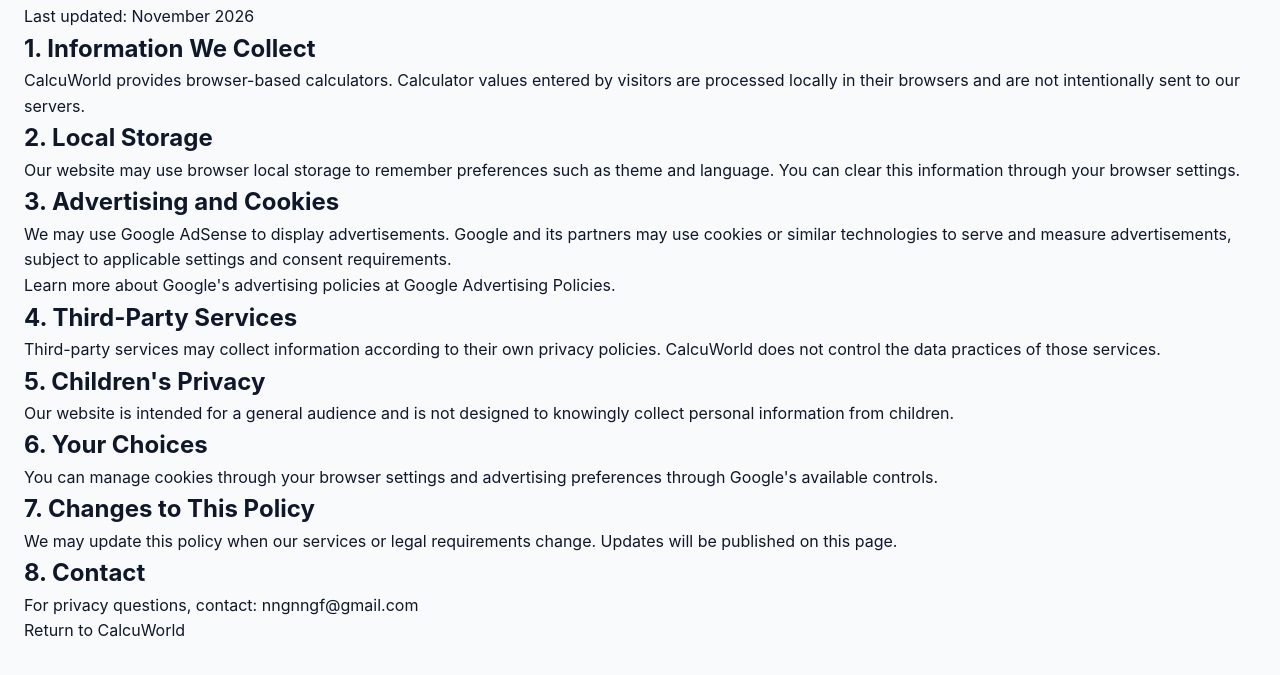
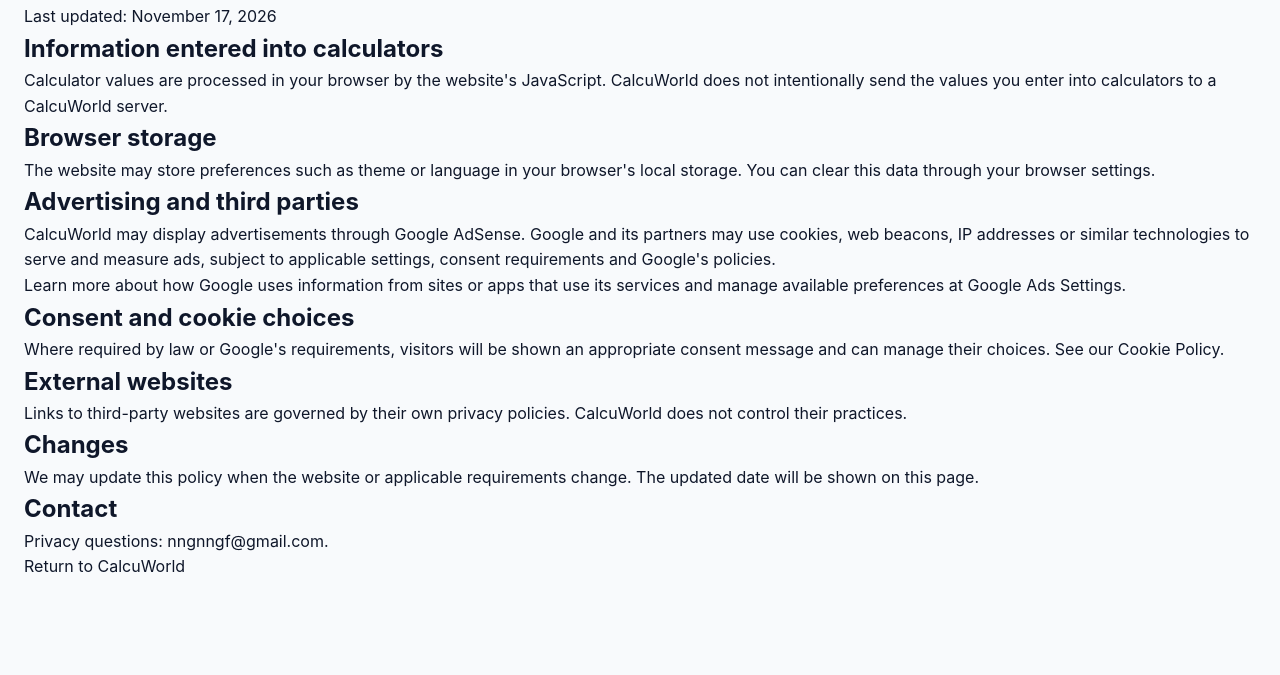
Before and after one commit to jckj7676-jpg/CalcuWorld, a plain HTML site: page privacy.html in a window 1280 px wide. Shown: the part 47-722 px from the top of the page. Drawn offline with Linux system fonts and the light colour scheme.

Commit message:
Update privacy.html

```diff
--- a/privacy.html
+++ b/privacy.html
@@ -2,49 +2,22 @@
 <!DOCTYPE html>
 <html lang="en">
 <head>
-  <meta charset="UTF-8">
-  <meta name="viewport" content="width=device-width, initial-scale=1.0">
-  <title>Privacy Policy | CalcuWorld</title>
-  <meta name="description" content="Read the CalcuWorld privacy policy to understand how our online calculators, local storage and advertising handle information.">
-  <meta name="robots" content="index, follow">
-  <link rel="canonical" href="https://www.calcuworld.xyz/privacy.html">
-  <link rel="stylesheet" href="style.css">
+<meta charset="UTF-8"><meta name="viewport" content="width=device-width, initial-scale=1.0">
+<title>Privacy Policy | CalcuWorld</title>
+<meta name="description" content="Read how CalcuWorld handles browser preferences and third-party advertising.">
+<meta name="robots" content="index, follow">
+<link rel="canonical" href="https://www.calcuworld.xyz/privacy.html">
+<link rel="stylesheet" href="style.css">
 </head>
-<body>
-  <main class="container">
-    <h1>Privacy Policy</h1>
-    <p>Last updated: November 2026</p>
-
-    <h2>1. Information We Collect</h2>
-    <p>CalcuWorld provides browser-based calculators. Calculator values entered by visitors are processed locally in their browsers and are not intentionally sent to our servers.</p>
-
-    <h2>2. Local Storage</h2>
-    <p>Our website may use browser local storage to remember preferences such as theme and language. You can clear this information through your browser settings.</p>
-
-    <h2>3. Advertising and Cookies</h2>
-    <p>We may use Google AdSense to display advertisements. Google and its partners may use cookies or similar technologies to serve and measure advertisements, subject to applicable settings and consent requirements.</p>
-    <p>Learn more about Google's advertising policies at
-      <a href="https://policies.google.com/technologies/ads" target="_blank" rel="noopener noreferrer">Google Advertising Policies</a>.
-    </p>
-
-    <h2>4. Third-Party Services</h2>
-    <p>Third-party services may collect information according to their own privacy policies. CalcuWorld does not control the data practices of those services.</p>
-
-    <h2>5. Children's Privacy</h2>
-    <p>Our website is intended for a general audience and is not designed to knowingly collect personal information from children.</p>
-
-    <h2>6. Your Choices</h2>
-    <p>You can manage cookies through your browser settings and advertising preferences through Google's available controls.</p>
-
-    <h2>7. Changes to This Policy</h2>
-    <p>We may update this policy when our services or legal requirements change. Updates will be published on this page.</p>
-
-    <h2>8. Contact</h2>
-    <p>For privacy questions, contact:
-      <a href="mailto:nngnngf@gmail.com">nngnngf@gmail.com</a>
-    </p>
-
-    <p><a href="/">Return to CalcuWorld</a></p>
-  </main>
-</body>
-</html>
+<body><main class="container static-page">
+<h1>Privacy Policy</h1><p>Last updated: November 17, 2026</p>
+<h2>Information entered into calculators</h2><p>Calculator values are processed in your browser by the website's JavaScript. CalcuWorld does not intentionally send the values you enter into calculators to a CalcuWorld server.</p>
+<h2>Browser storage</h2><p>The website may store preferences such as theme or language in your browser's local storage. You can clear this data through your browser settings.</p>
+<h2>Advertising and third parties</h2><p>CalcuWorld may display advertisements through Google AdSense. Google and its partners may use cookies, web beacons, IP addresses or similar technologies to serve and measure ads, subject to applicable settings, consent requirements and Google's policies.</p>
+<p>Learn more about <a href="https://policies.google.com/technologies/ads" rel="noopener noreferrer">how Google uses information from sites or apps that use its services</a> and manage available preferences at <a href="https://adssettings.google.com/" rel="noopener noreferrer">Google Ads Settings</a>.</p>
+<h2>Consent and cookie choices</h2><p>Where required by law or Google's requirements, visitors will be shown an appropriate consent message and can manage their choices. See our <a href="cookies.html">Cookie Policy</a>.</p>
+<h2>External websites</h2><p>Links to third-party websites are governed by their own privacy policies. CalcuWorld does not control their practices.</p>
+<h2>Changes</h2><p>We may update this policy when the website or applicable requirements change. The updated date will be shown on this page.</p>
+<h2>Contact</h2><p>Privacy questions: <a href="mailto:nngnngf@gmail.com">nngnngf@gmail.com</a>.</p>
+<p><a href="index.html">Return to CalcuWorld</a></p>
+</main></body></html>
```
